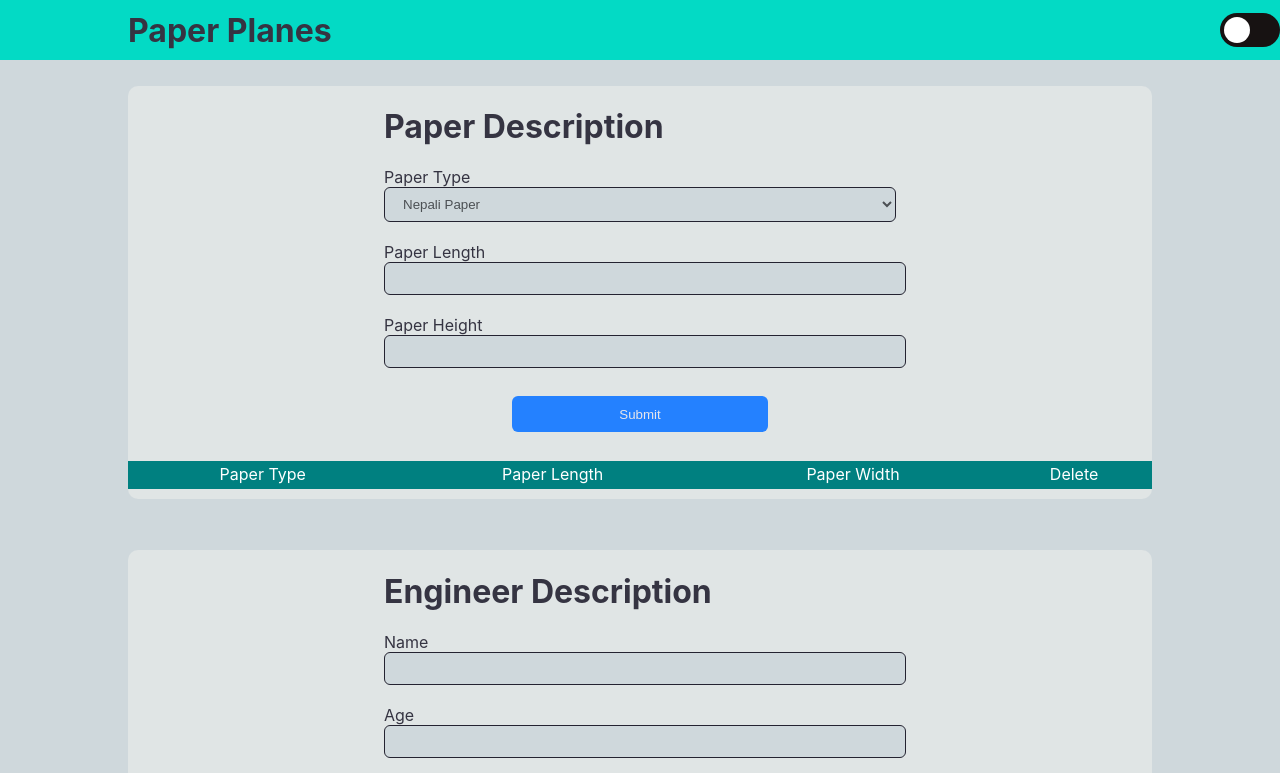
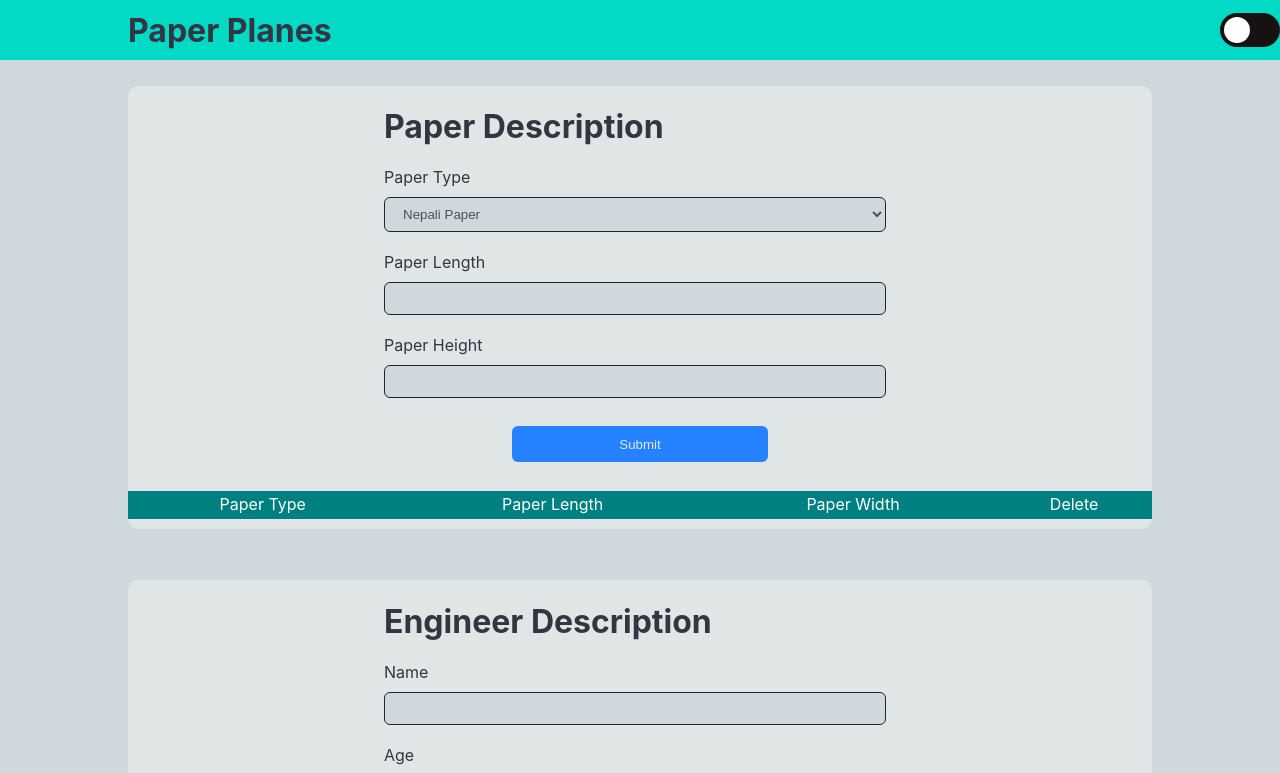
Before and after one commit to kushallal/practice, a React (Create React App) app: page / in a window 1280 px wide. Shown: the top 773 px of the page. Built offline with nearby package versions, Linux system fonts and the light colour scheme.

Commit message:
fixed different input and select field size

```diff
--- a/src/App.css
+++ b/src/App.css
@@ -61,34 +61,23 @@
   width: 50%;
 }
 
-input {
-  width: 96%;
+input,
+select {
+  width: 98%;
   border-radius: var(--border-radius);
   border: 1px solid var(--border-color);
   background-color: var(--input-bg-color);
   color: #4c5054;
-  margin: 0;
+  box-sizing: border-box;
   text-align: left;
+  margin-top: 10px;
   padding-left: 14px;
   padding-right: 14px;
   padding-top: 8px;
   padding-bottom: 8px;
   outline: none;
 }
-select {
-  width: 100%;
-  border-radius: var(--border-radius);
-  border: 1px solid var(--border-color);
-  background-color: var(--input-bg-color);
-  color: #4c5054;
-  margin: 0;
-  text-align: left;
-  padding-left: 14px;
-  padding-right: 14px;
-  padding-top: 8px;
-  padding-bottom: 8px;
-  outline: none;
-}
+
 input:hover,
 select:hover {
   border-color: var(--border-color-darker);
```
